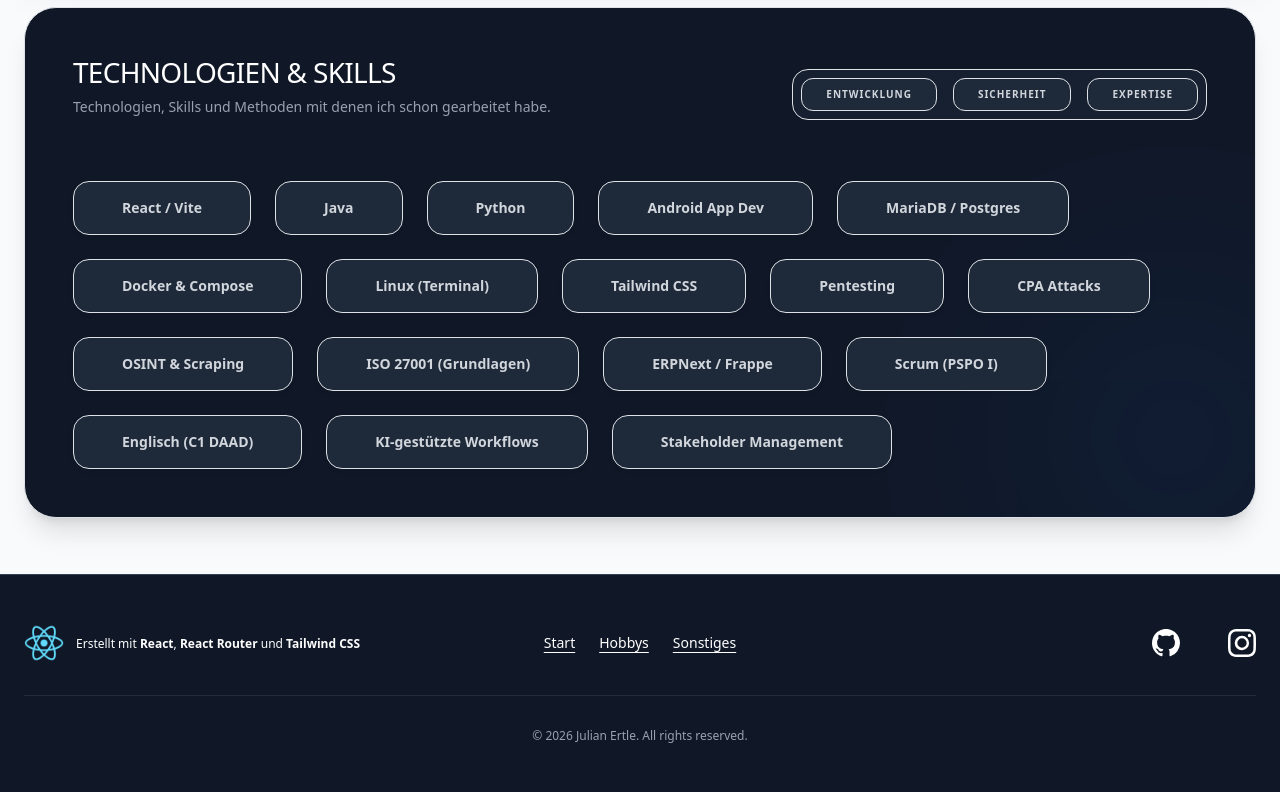
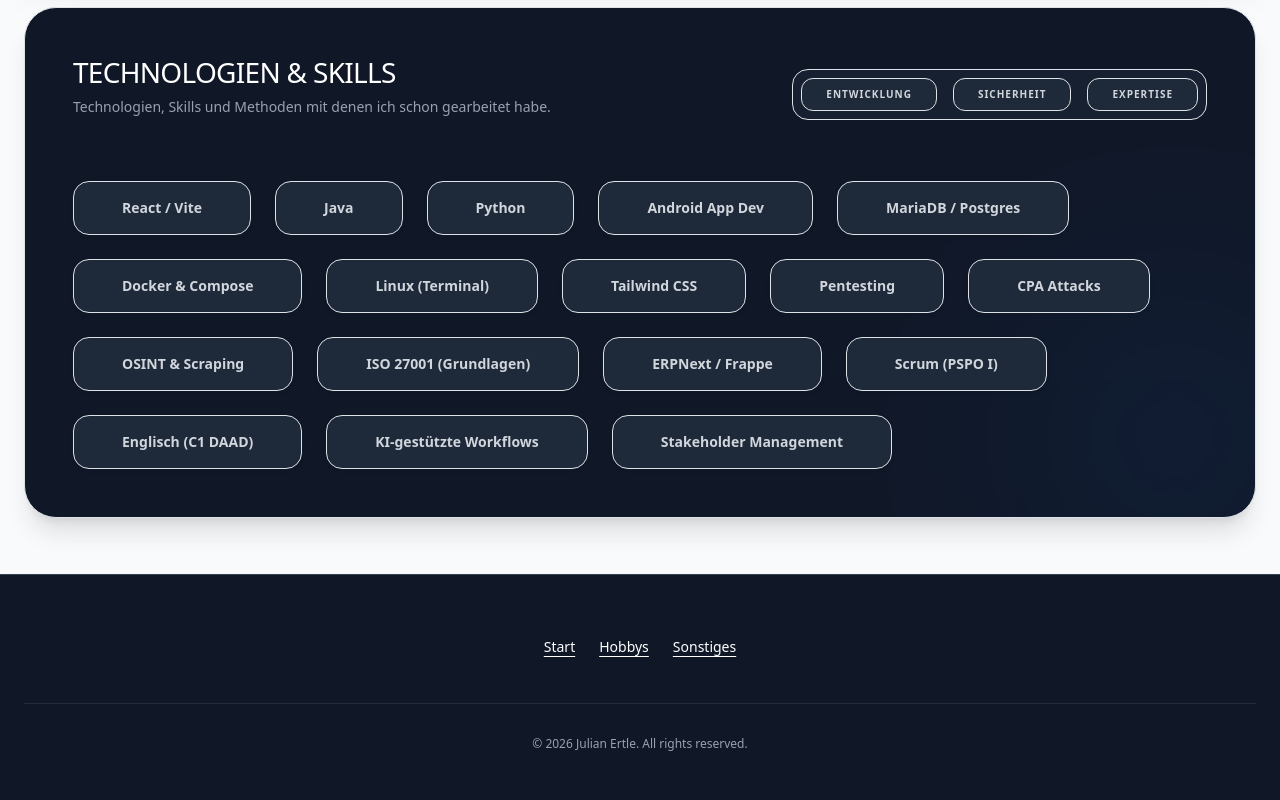
Before and after one commit to julianertle/Website, a React (Vite) app: page / in a window 1280 px wide. Shown: the part 1907-2707 px from the top of the page. Built offline with nearby package versions, Linux system fonts and the light colour scheme.

Commit message:
small changes to footer

```diff
--- a/src/components/Footer.jsx
+++ b/src/components/Footer.jsx
@@ -1,6 +1,7 @@
 import React from "react";
 import { Link } from "react-router-dom";
 import { BsGithub, BsInstagram } from "react-icons/bs";
+import { LinkedInIcon, GitHubIcon } from "../assets/SvgIcons";
 
 const routes = [
   { name: "Start", path: "/" },
@@ -17,7 +18,7 @@ function Footer() {
           <div
             style={{ display: "flex", alignItems: "center", gap: "0.75rem" }}
           >
-            <img
+            {/* <img
               src="/logo192.png"
               alt="Logo"
               style={{ height: 40, width: 40 }}
@@ -29,7 +30,7 @@ function Footer() {
                 <span className="font-semibold">React Router</span> und{" "}
                 <span className="font-semibold">Tailwind CSS</span>
               </p>
-            </div>
+            </div> */}
           </div>
 
           {/* Navigation links */}
@@ -54,7 +55,8 @@ function Footer() {
               className="text-white hover:text-gray-300 transition-all duration-200 transform hover:scale-125"
               aria-label="GitHub Profile"
             >
-              <BsGithub size={28} />
+              {/* <BsGithub size={28} /> */}
+              <LinkedInIcon className="w-12 h-12 text-gray-900 dark:text-white" />
             </a>
             <a
               href="https://www.instagram.com/julez_vin?igsh=ZDAwbzZqbGJ5ZXh2"
@@ -63,7 +65,8 @@ function Footer() {
               className="text-white hover:text-gray-300 transition-all duration-200 transform hover:scale-125"
               aria-label="Instagram Profile"
             >
-              <BsInstagram size={28} />
+              {/* <BsInstagram size={28} /> */}
+              <GitHubIcon className="w-12 h-12 text-gray-900 dark:text-white" />
             </a>
           </div>
         </div>
```
